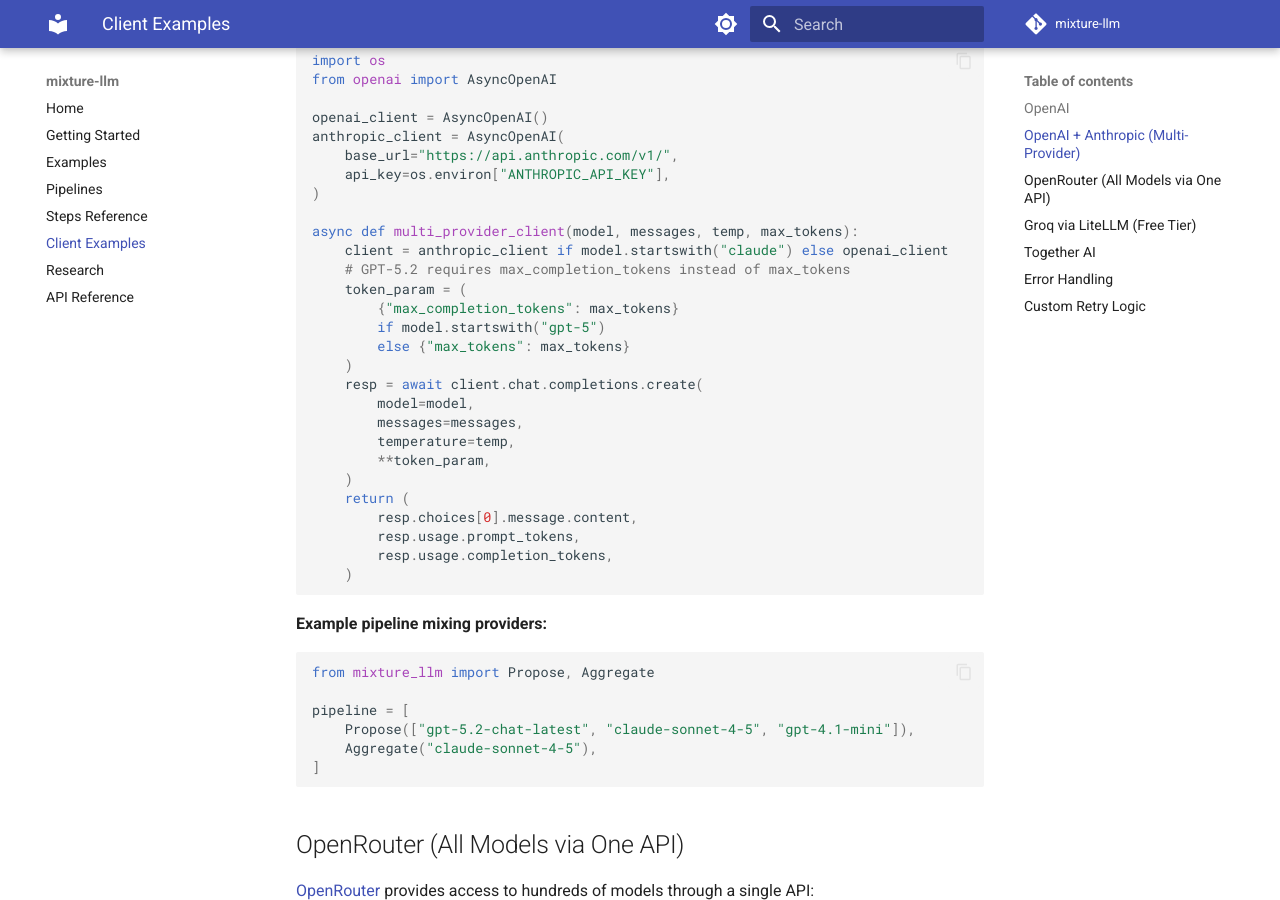
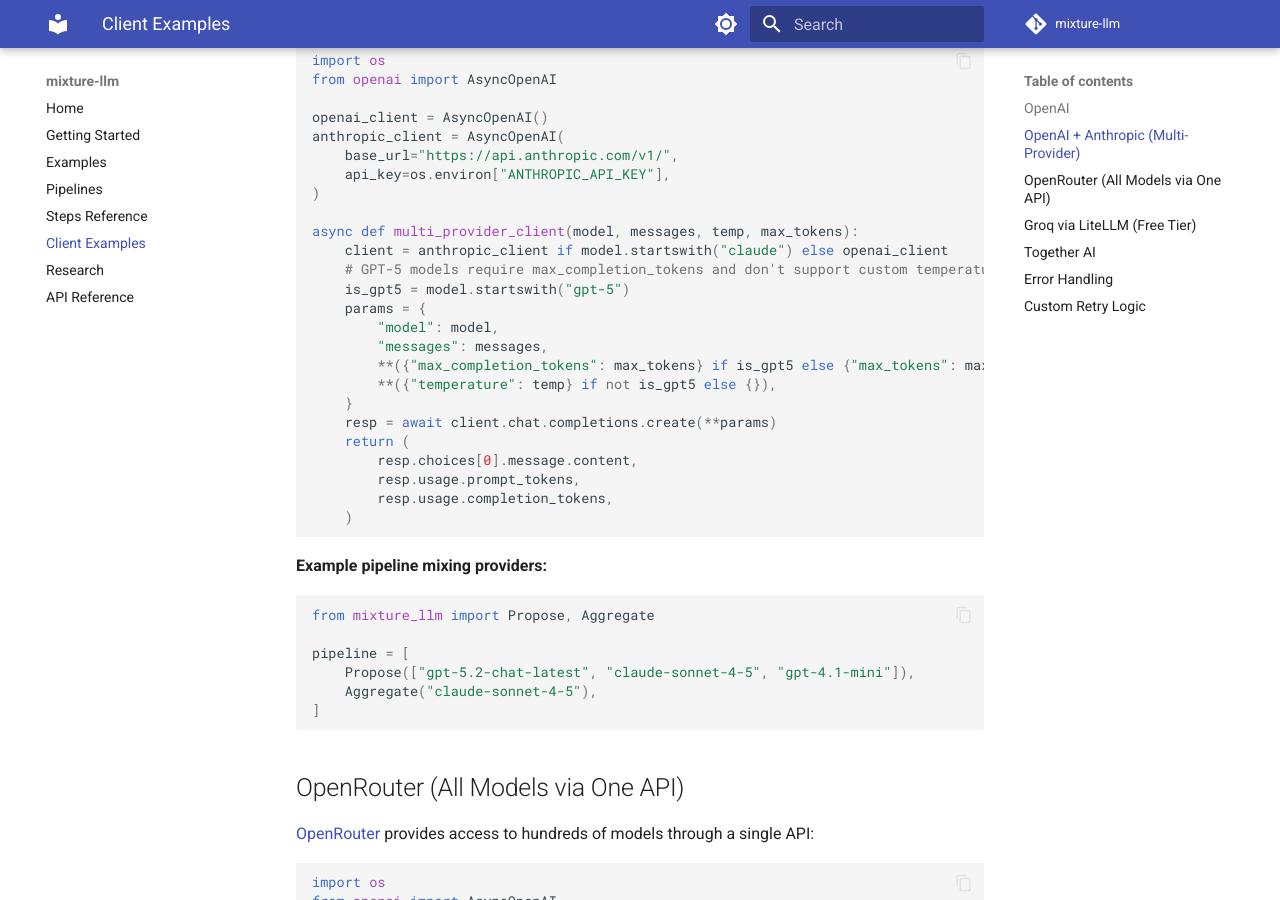
Before and after one commit to leonardosul/mixture-llm, an MkDocs documentation site: the page built from docs/clients.md, in a window 1280 px wide and 900 px high, scrolled down 960 px. Built offline with MkDocs 1.6.1 and Material for MkDocs 9.7.7, drawn with Linux system fonts in a browser that asks for light colours; comment, search, counter and statistics services are not loaded.

Commit message:
fix: don't send temperature parameter for GPT-5 models
GPT-5.2-chat-latest doesn't support custom temperature values - only
the default (1) is supported. Updated client examples to conditionally
omit the temperature parameter for GPT-5 models.

```diff
--- a/docs/clients.md
+++ b/docs/clients.md
@@ -53,18 +53,15 @@ anthropic_client = AsyncOpenAI(
 
 async def multi_provider_client(model, messages, temp, max_tokens):
     client = anthropic_client if model.startswith("claude") else openai_client
-    # GPT-5.2 requires max_completion_tokens instead of max_tokens
-    token_param = (
-        {"max_completion_tokens": max_tokens}
-        if model.startswith("gpt-5")
-        else {"max_tokens": max_tokens}
-    )
-    resp = await client.chat.completions.create(
-        model=model,
-        messages=messages,
-        temperature=temp,
-        **token_param,
-    )
+    # GPT-5 models require max_completion_tokens and don't support custom temperature
+    is_gpt5 = model.startswith("gpt-5")
+    params = {
+        "model": model,
+        "messages": messages,
+        **({"max_completion_tokens": max_tokens} if is_gpt5 else {"max_tokens": max_tokens}),
+        **({"temperature": temp} if not is_gpt5 else {}),
+    }
+    resp = await client.chat.completions.create(**params)
     return (
         resp.choices[0].message.content,
         resp.usage.prompt_tokens,
```
Also changed, not shown: README.md (+5 -5 lines), 2 other files.
